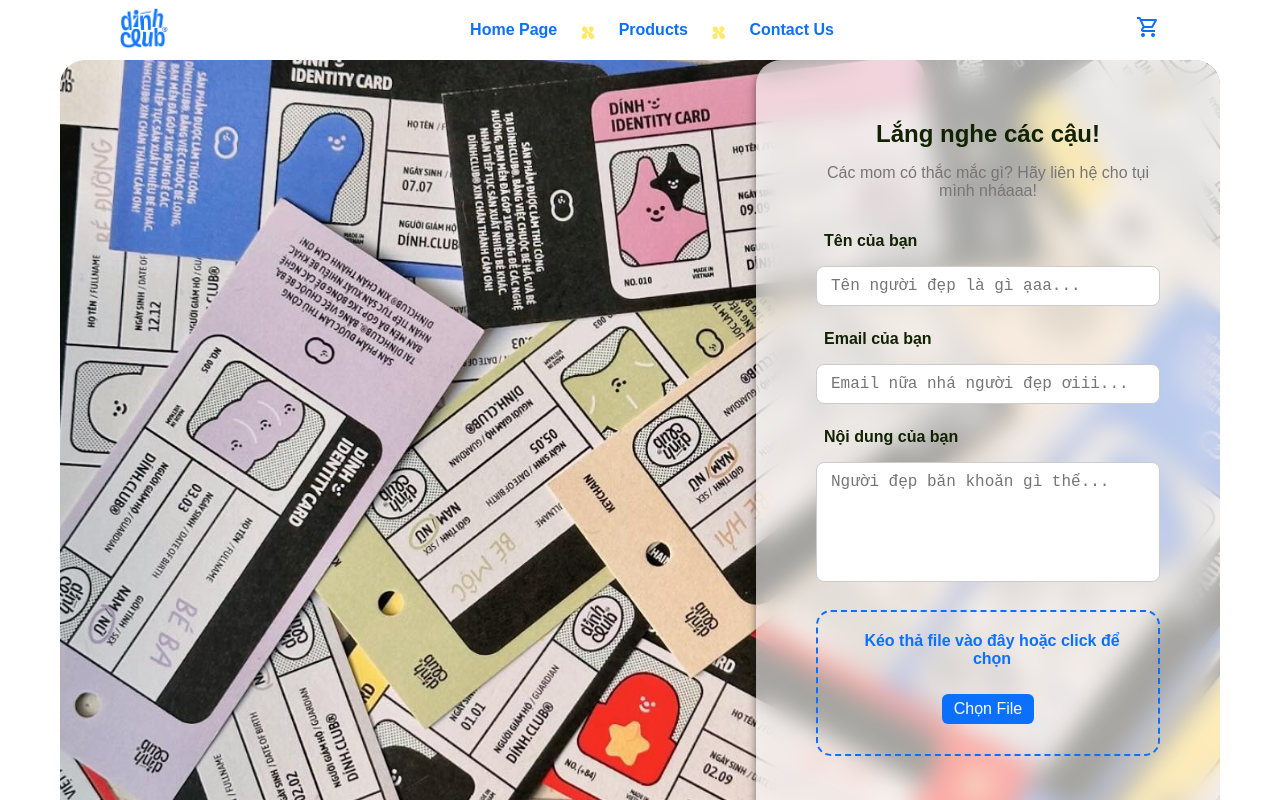
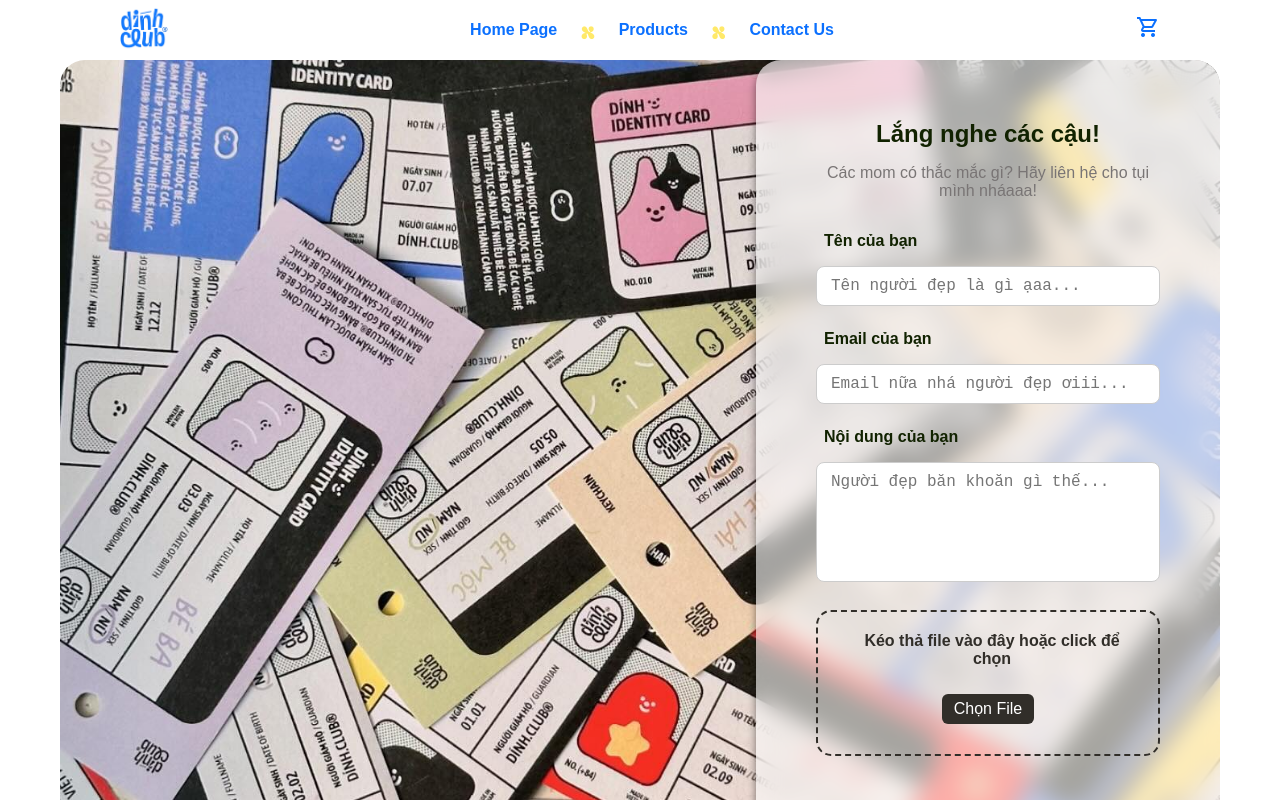
Before and after one commit to nhhoang14/DinhClub, a React (Vite) app: page /contact in a window 1280 px wide. Shown: the top 800 px of the page. Built offline with nearby package versions, Linux system fonts and the light colour scheme.

Commit message:
update contact file

```diff
--- a/src/css/Contact.css
+++ b/src/css/Contact.css
@@ -94,11 +94,11 @@
 
 /* Drop area styles */
 .drop-area {
-    border: 2px dashed #0b70fe;
+    border: 2px dashed #312e29;
     border-radius: 15px;
     padding: 20px;
     text-align: center;
-    color: #0b70fe;
+    color: #312e29;
     cursor: pointer;
     transition: background 0.2s;
 }
@@ -111,7 +111,7 @@
     display: inline-block;
     margin-top: 10px;
     padding: 6px 12px;
-    background: #0b70fe;
+    background: #312e29;
     color: white;
     border-radius: 6px;
     cursor: pointer;
@@ -121,6 +121,7 @@
     margin-top: 10px;
     font-size: 14px;
     text-align: left;
+    font-weight: bold;
 }
 
 .file-item .remove-btn {
```
